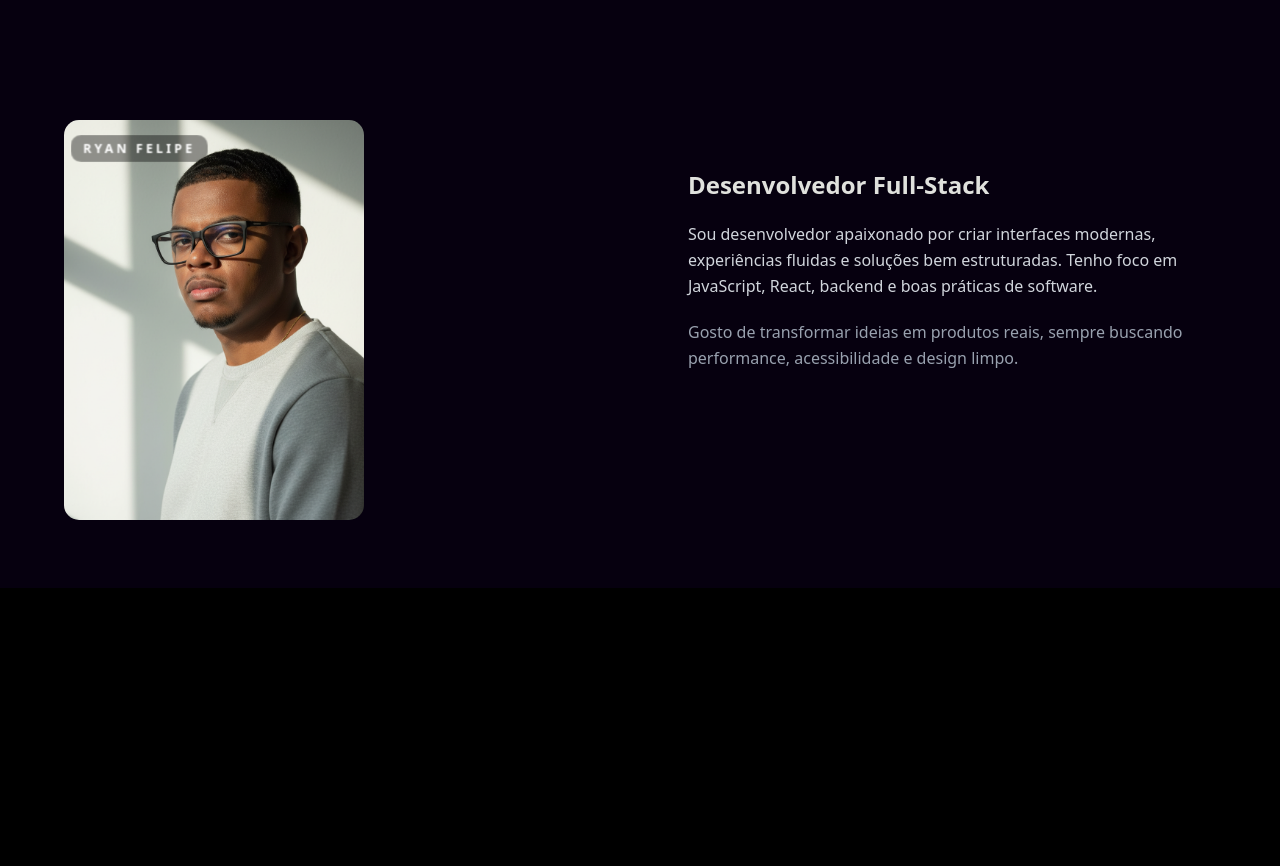
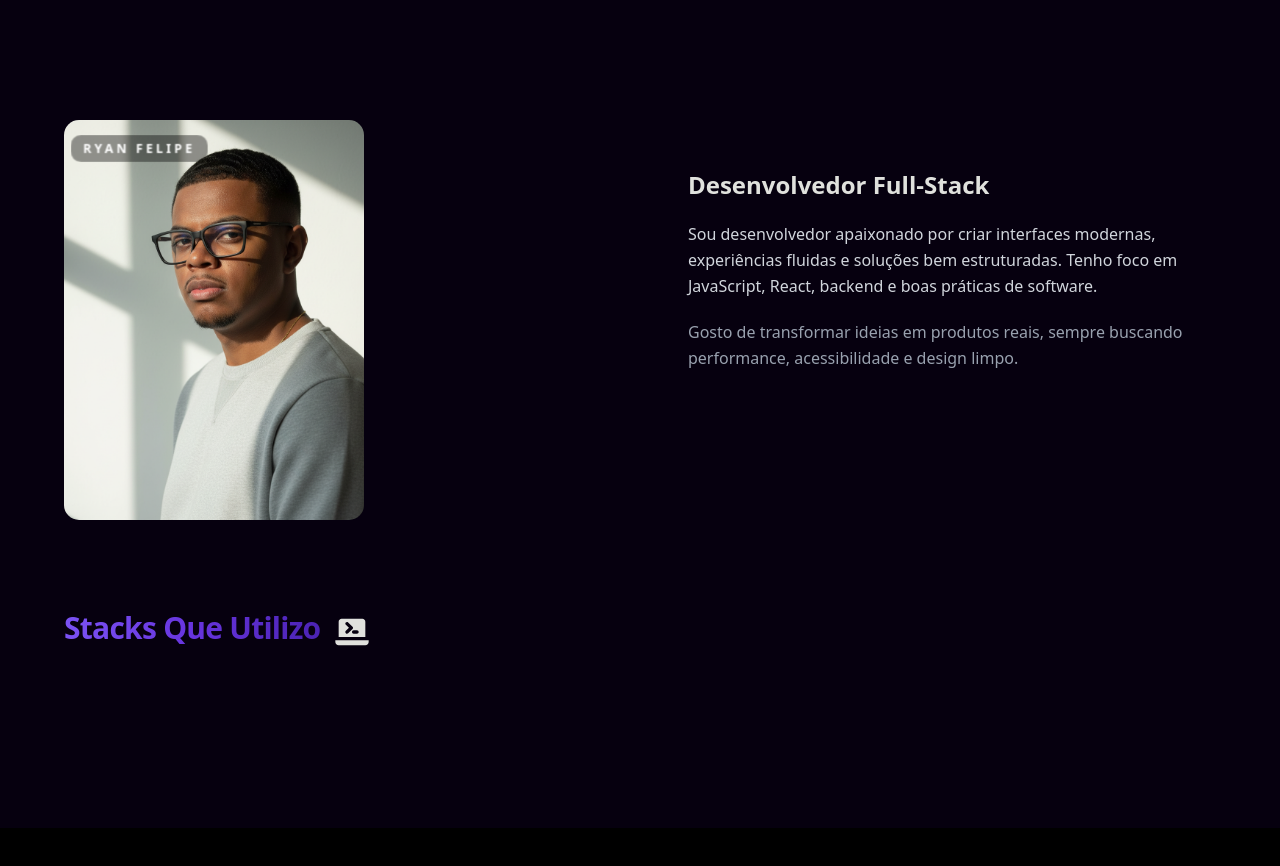
Before and after one commit to ryanfelipedev/portfolio-ryanfelipedev, a React (Vite) app: page / in a window 1280 px wide. Shown: the part 1100-1966 px from the top of the page. Built offline with nearby package versions, Linux system fonts and the light colour scheme.

Commit message:
Melhorias na section Sobre

```diff
--- a/src/components/sections/Sobre.jsx
+++ b/src/components/sections/Sobre.jsx
@@ -1,9 +1,10 @@
 import { TypographyH1, TypographyH2, TypographyH4 } from "../ui/typography";
 import SplitText from "../SplitText";
-import {motion, useInView} from "framer-motion"
-import {useRef} from "react"
-import MinhaImagem from "@/assets/images/FotoRyan.png"
+import { motion, useInView } from "framer-motion";
+import { useRef } from "react";
+import MinhaImagem from "@/assets/images/FotoRyan.png";
 import TiltedCard from "../TiltedCard";
+// import Carrousel from "../Carrousel";
 
 export default function Sobre() {
   const ref = useRef(null);
@@ -19,7 +20,7 @@ export default function Sobre() {
         <SplitText
           text="About me"
           gradient
-          className="text-4xl md:text-5xl font-bold bg-gradient-to-r from-[#7b52f4] via-[#6734de] to-[#4b23b3] "
+          className="text-4xl md:text-5xl font-bold bg-gradient-to-r from-[#7b52f4] via-[#6734de] to-[#4b23b3]"
           from={{ opacity: 0, y: 50 }}
           to={{ opacity: 1, y: 0 }}
           delay={0.05}
@@ -28,17 +29,22 @@ export default function Sobre() {
         />
       </div>
 
-      {/* FOTO | TEXTO | Carrosel */}
-      <main className="mt-10">
+      {/* FOTO | TEXTO | CARROUSEL */}
+      <main className="mt-10 w-full flex justify-center">
         <motion.div
           ref={ref}
           initial={{ opacity: 0, y: 120 }}
-          animate={isInView ? { opacity: 1, y: 0 } : { opacity: 0, y: 70 }}
+          animate={isInView ? { opacity: 1, y: 0 } : undefined}
           transition={{ duration: 0.9, ease: "easeOut" }}
-          className="max-w-6xl w-full grid grid-cols-1 md:grid-cols-2 gap-16 md:gap-24 items-center"
+          className="
+            max-w-6xl w-full
+            grid grid-cols-1 md:grid-cols-2
+            gap-x-24 gap-y-16
+            items-center
+          "
         >
           {/* FOTO */}
-          <div className="cursor-pointer">
+          <div className="md:col-start-1 md:row-start-1 cursor-pointer">
             <TiltedCard
               imageSrc={MinhaImagem}
               altText="Imagem Ryan Felipe"
@@ -61,17 +67,49 @@ export default function Sobre() {
           </div>
 
           {/* TEXTO */}
-          <div className="space-y-5 text-[#e0e1dd] text-center md:text-left">
+          <div className="md:col-start-2 md:row-start-1 space-y-5 text-[#e0e1dd] text-center md:text-left">
             <h3 className="text-2xl font-semibold">Desenvolvedor Full-Stack</h3>
+
             <p className="leading-relaxed text-gray-300">
               Sou desenvolvedor apaixonado por criar interfaces modernas,
               experiências fluidas e soluções bem estruturadas. Tenho foco em
               JavaScript, React, backend e boas práticas de software.
             </p>
+
             <p className="leading-relaxed text-gray-400">
               Gosto de transformar ideias em produtos reais, sempre buscando
               performance, acessibilidade e design limpo.
             </p>
+          </div>
+
+          {/* CARROSEL */}
+          <div className="md:col-span-2 md:row-start-2 text-left mt-30">
+            <TypographyH2>
+              <span className="inline-flex items-center gap-3">
+                {/* TEXTO */}
+                <span className="font-bold bg-gradient-to-r from-[#7b52f4] via-[#6734de] to-[#4b23b3] bg-clip-text text-transparent">
+                  Stacks Que Utilizo
+                </span>
+
+                {/* SVG */}
+                <svg
+                  className="w-10 mt-2 h-10 text-[#e0e1dd] transition duration-300  hover:text-rose-700 cursor-pointer"
+                  aria-hidden="true"
+                  xmlns="http://www.w3.org/2000/svg"
+                  width="24"
+                  height="24"
+                  fill="currentColor"
+                  viewBox="0 0 24 24"
+                >
+                  <path
+                    fillRule="evenodd"
+                    d="M4 5.78571C4 4.80909 4.78639 4 5.77778 4H18.2222C19.2136 4 20 4.80909 20 5.78571V15H4V5.78571ZM12 12c0-.5523.4477-1 1-1h2c.5523 0 1 .4477 1 1s-.4477 1-1 1h-2c-.5523 0-1-.4477-1-1ZM8.27586 6.31035c.38089-.39993 1.01387-.41537 1.4138-.03449l2.62504 2.5c.1981.18875.3103.45047.3103.72414 0 .27368-.1122.5354-.3103.7241l-2.62504 2.5c-.39993.3809-1.03291.3655-1.4138-.0344-.38088-.4-.36544-1.033.03449-1.4138L10.175 9.5 8.31035 7.72414c-.39993-.38089-.41537-1.01386-.03449-1.41379Z"
+                    clipRule="evenodd"
+                  />
+                  <path d="M2 17v1c0 1.1046.89543 2 2 2h16c1.1046 0 2-.8954 2-2v-1H2Z" />
+                </svg>
+              </span>
+            </TypographyH2>
           </div>
         </motion.div>
       </main>
```
